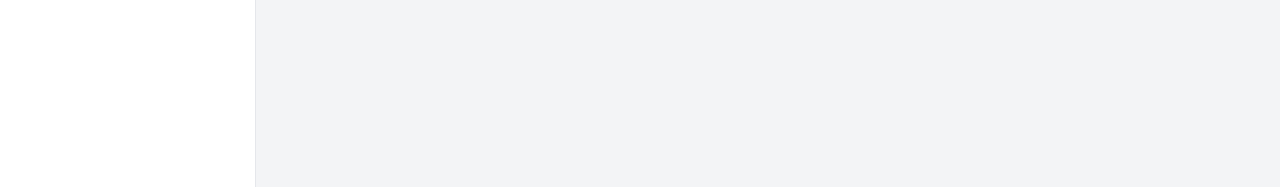
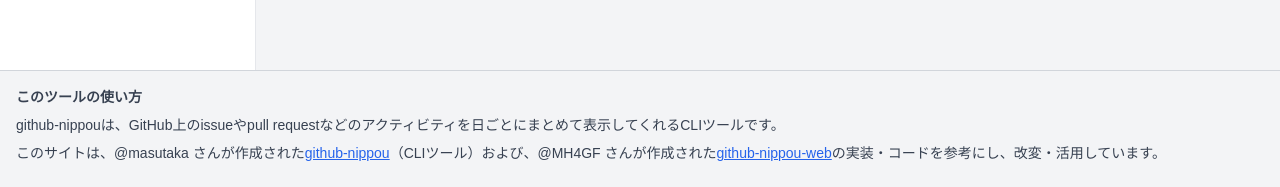
Before and after one commit to NoritakaIkeda/GitJournal, a Next.js app in the folder web/: page / in a window 1280 px wide. Shown: the part 613-800 px from the top of the page. Built offline with nearby package versions, Linux system fonts and the light colour scheme; no server answers.

Commit message:
fix: footer追加

```diff
--- a/web/src/app/page.tsx
+++ b/web/src/app/page.tsx
@@ -254,7 +254,8 @@
   };
 
   return (
-    <div className="min-h-screen flex flex-row bg-gray-100">
+    <div className="min-h-screen flex flex-col bg-gray-100">
+      <div className="flex flex-row flex-1">
         {/* Sidebar */}
         <div className="w-64 bg-white border-r border-gray-200 flex flex-col">
           <div className="p-4 text-xl font-bold text-center bg-gray-200 text-gray-900">
@@ -537,5 +538,36 @@
           </div>
         )}
       </div>
+
+      {/* フッター */}
+      <footer className="border-t border-gray-300 bg-gray-100 py-4 px-4 text-sm text-gray-700">
+        <h3 className="font-bold mb-2">このツールの使い方</h3>
+        <p className="mb-2">
+          github-nippouは、GitHub上のissueやpull
+          requestなどのアクティビティを日ごとにまとめて表示してくれるCLIツールです。
+        </p>
+        <p className="mb-2">
+          このサイトは、@masutaka さんが作成された
+          <a
+            href="https://github.com/masutaka/github-nippou"
+            target="_blank"
+            rel="noopener noreferrer"
+            className="underline text-blue-600"
+          >
+            github-nippou
+          </a>
+          （CLIツール）および、@MH4GF さんが作成された
+          <a
+            href="https://github.com/MH4GF/github-nippou-web"
+            target="_blank"
+            rel="noopener noreferrer"
+            className="underline text-blue-600"
+          >
+            github-nippou-web
+          </a>
+          の実装・コードを参考にし、改変・活用しています。
+        </p>
+      </footer>
+    </div>
   );
 }
```
Lines whose indentation alone changed are shown as unchanged.
